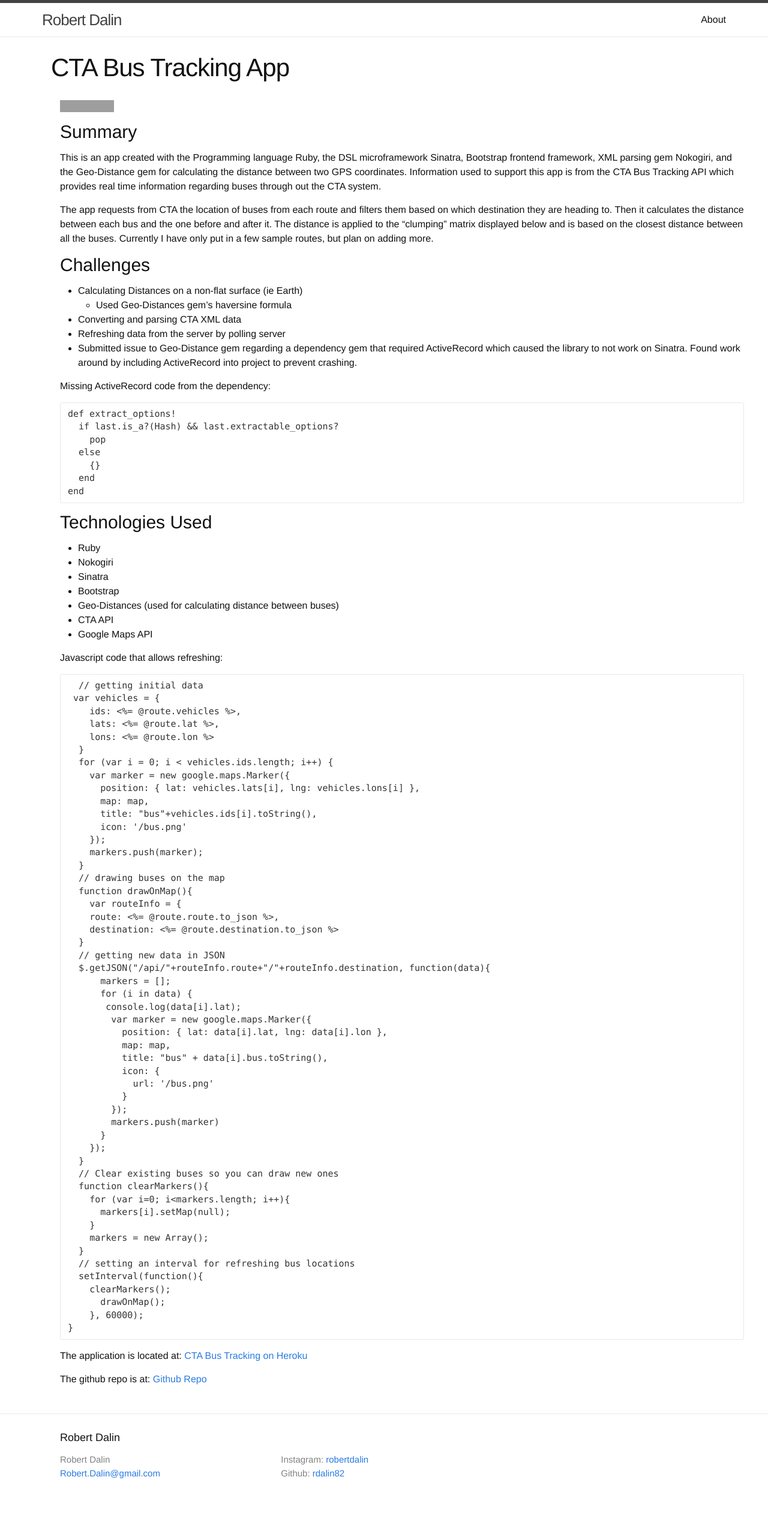
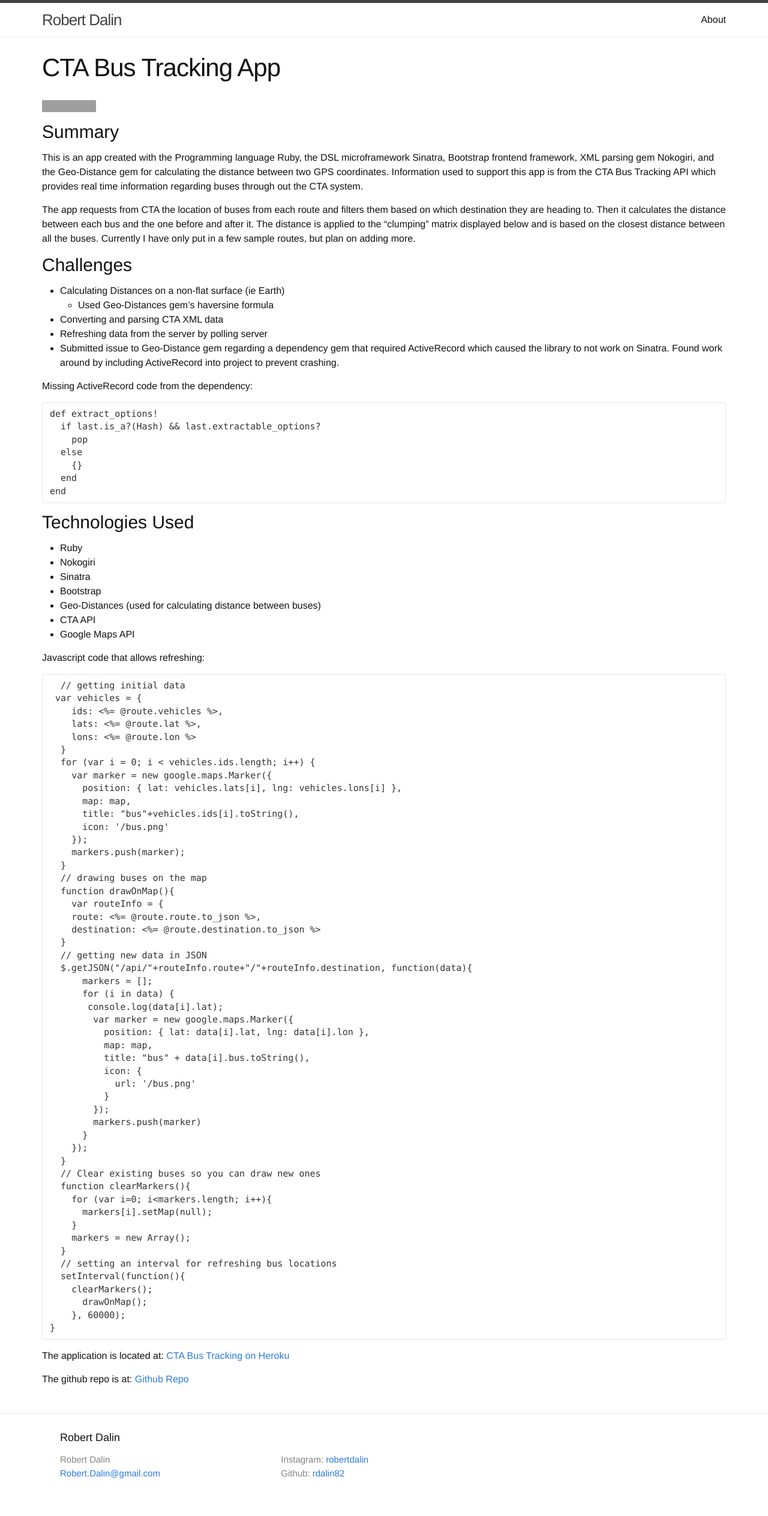
Before and after one commit to rdalin82/rdalin82.github.io, a Jekyll site: the page built from _posts/2016-06-04-first-post.markdown, in a window 1280 px wide. Shown: the whole page at 60% size. Built offline with Jekyll 4.4.1, drawn with Linux system fonts in a browser that asks for light colours; grey boxes are pictures that could not be loaded.

Commit message:
changing wrapper to container to make it more boostrap like

```diff
--- a/_layouts/default.html
+++ b/_layouts/default.html
@@ -9,7 +9,6 @@
 
     <div class="page-content">
       <div class="container">
-      <!-- <div class="wrapper"> -->
         {{ content }}
       </div>
     </div>
--- a/_layouts/project.html
+++ b/_layouts/project.html
@@ -1,14 +1,12 @@
 ---
 layout: default
 ---
-<div class="container">
+
 
   <header class="post-header">
     <h1 class="post-title">{{ page.title }}</h1>
   </header>
 
-  <article class="container">
+  <article>
     {{ content }}
   </article>
-
-</div>
```
